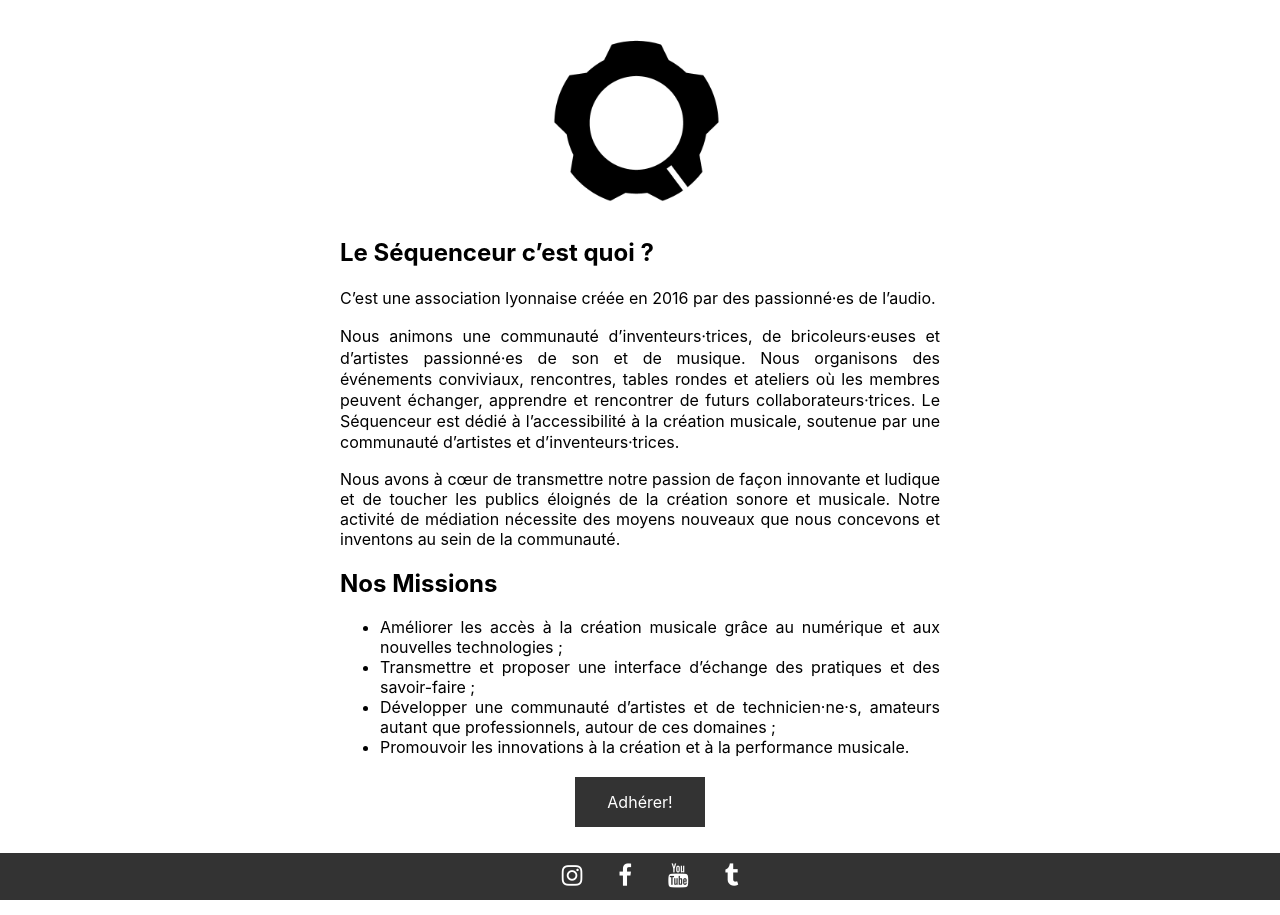
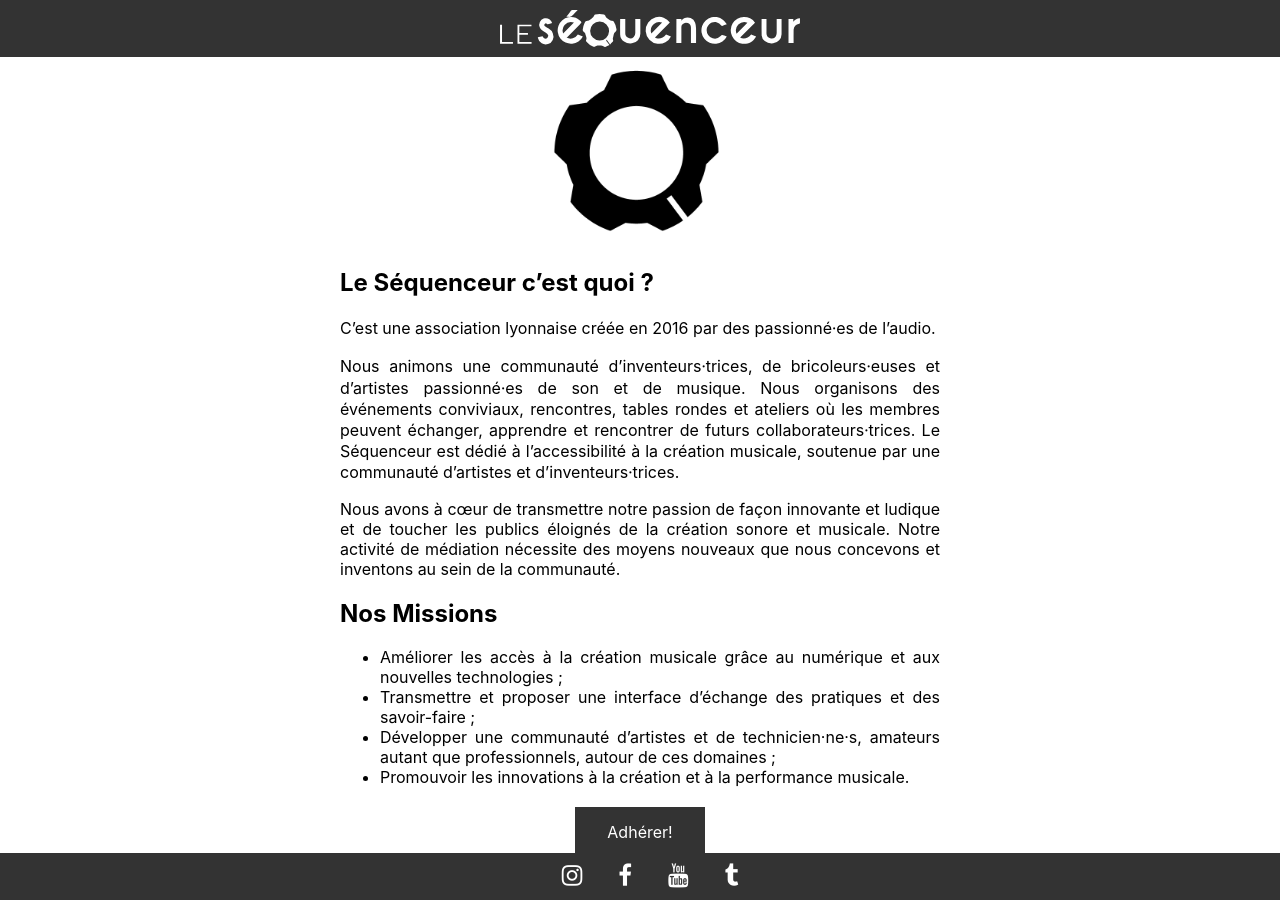
Before and after one commit to MartinDelille/lesequenceur, a Jekyll site: the page built from index.md, in a window 1280 px wide. Built offline with Jekyll 4.4.1, drawn with Linux system fonts in a browser that asks for light colours.

Commit message:
Add header with banner logo

```diff
--- a/_layouts/default.html
+++ b/_layouts/default.html
@@ -14,6 +14,11 @@
     </head>
 
     <body>
+        <header>
+            <div class="banner-logo-container">
+                <a href="/"><img src="/lesequenceur.svg" alt="Le Séquenceur"></a>
+            </div>
+        </header>
         <div class="container">
             <section>
                 {{ content }}
--- a/_sass/style.scss
+++ b/_sass/style.scss
@@ -15,7 +15,7 @@
         width: 100%;
         font-family: 'Inter', sans-serif;
         text-align: justify;
-        padding-bottom: 30px;
+        padding: 30px 0;
 
         .logo-container {
             display: flex;
@@ -46,15 +46,32 @@
     }
 }
 
+header,
 footer {
     position: fixed;
     left: 0;
-    bottom: 0;
     width: 100%;
     background-color: #333;
     color: white;
     text-align: center;
     padding: 10px;
+}
+
+header {
+    top: 0;
+
+    .banner-logo-container {
+        display: flex;
+        justify-content: center;
+        a img {
+            width: 300px;
+            height: auto;
+        }
+    }
+}
+footer {
+    bottom: 0;
+}
 
 .social-media-links {
     font-size: 24px;
@@ -67,7 +84,6 @@ footer {
         color: #ddd;
     }
 }
-}
 
 @media (min-width: 600px) {
     .container section {
```
Also changed, not shown: lesequenceur.svg (added). Lines whose indentation alone changed are shown as unchanged.
